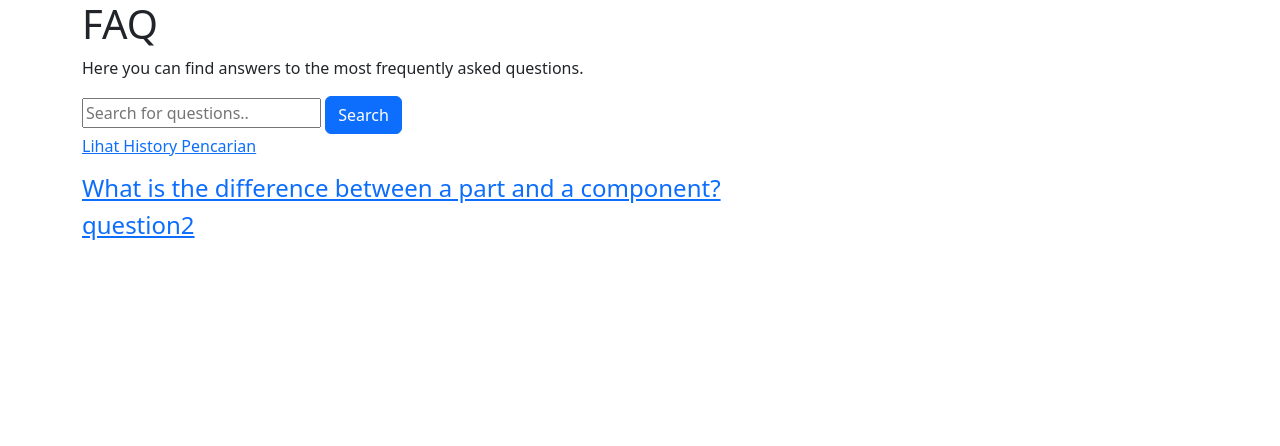
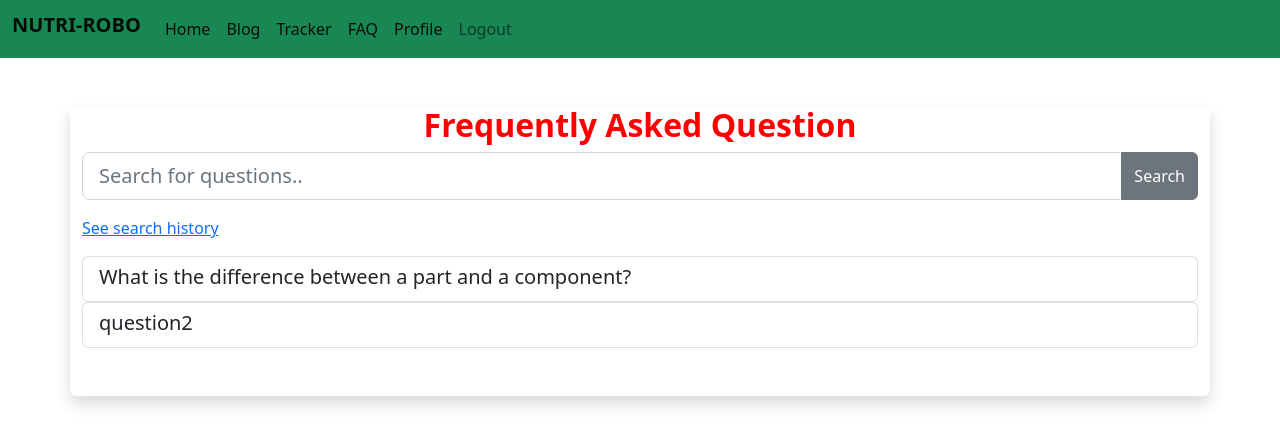
Before and after one commit to afiqilyasakmal/nutri-robo, a Django app: page /FAQ/ in a window 1280 px wide. Shown: the top 446 px of the page. Run offline with Django 4.2, Linux system fonts and the light colour scheme; data comes from the database, SQL or seed files in the repository.

Commit message:
tambahin css & harusnya udah

```diff
--- /dev/null
+++ b/partFAQ/static/css/mainPageFAQ.css
@@ -0,0 +1,4 @@
+/* give element with id title_main_page red */
+#title_main_page {
+    color: red;
+}
--- /dev/null
+++ b/partFAQ/static/css/showFAQSearchHistory.css
@@ -0,0 +1,3 @@
+#search_history{
+    color: red;
+}
--- /dev/null
+++ b/partFAQ/static/javascript/mainPageFAQ.js
@@ -0,0 +1,59 @@
+$(document).ready(() => {
+
+    // Mengirim request GET
+    $.getJSON("get_faq_content/", (data) => {
+
+        $.each(data, (key, value) => {
+            append_e = append_element(value);
+            $("#show_question").append(append_e);
+        });
+    });
+
+    // Mengirim request POST ketika tombol search diklik
+    $("#submit_search").click(() => {
+        if ($("#search_bar").val() != "") {
+            $("#show_question").empty();
+
+            search_input = $("#search_bar").val();
+            csrftoken = Cookies.get('csrftoken');
+
+            data_send = {
+                'search': search_input,
+                'csrfmiddlewaretoken': csrftoken
+            }
+
+            $.post('search/', data_send, (data) => {
+                $.each(data, (key, value) => {
+                    append_e = append_element(value);
+
+                    $("#show_question").append(append_e);
+                });
+            });
+        }
+        else {
+            $("#show_question").empty();
+            $.getJSON("get_faq_content/", (data) => {
+
+                $.each(data, (key, value) => {
+                    append_e = append_element(value);
+                    $("#show_question").append(append_e);
+                });
+            });
+        }
+    })
+
+});
+
+// Fungsi untuk mengatur tampilan Question yang mau ditampilkan
+append_element = (x) => {
+    result =
+    "<div class=\"list-group w-100\" >"+
+        "<a href=\""+x.pk+"/\"   class=\"list-group-item list-group-item-action\">"+
+            "<div class=\"d-flex w-100 justify-content-between\">"+
+                "<h5 class=\"mb-1\">"+x.fields.question+"</h5>"+
+            "</div>"+
+        "</a>"+
+    "</div>"
+
+    return result
+}
--- a/partFAQ/static/mainPageFAQ.js
+++ /dev/null
@@ -1,52 +0,0 @@
-$(document).ready(() => {
-
-    // Mengirim request GET
-    $.getJSON("get_faq_content/", (data) => {
-
-        $.each(data, (key, value) => {
-            append_element =
-            // "<div class='card'>"+
-            //     "<div class='card-header' id='heading" + value.pk + "'>"+
-            //         "<h5 class='mb-0'>"+
-            //             "<button class='btn btn-link' type='button' data-toggle='collapse' data-target='#collapse" + value.pk + "' aria-expanded='true' aria-controls='collapse" + value.pk + "'>" +
-            //                 value.question +
-            //             "</button>"+
-            //         "</h5>"+
-            //     "</div>"+
-            //     "<div id='collapse" + value.pk + "' class='collapse' aria-labelledby='heading" + value.pk + "' data-parent='#accordion'>"+
-            //         "<div class='card-body'>" +
-            //         value.answer +
-            //         "</div>"+
-            //     "</div>"+
-            // "</div>"
-            "<h4><a href=\""+value.pk+"\">"+value.fields.question+"</a></h4>";
-
-            $("#show_question").append(append_element);
-        });
-    });
-
-    $("#submit_search").click(() => {
-        if ($("#search_bar").val() != "") {
-            $("#show_question").empty();
-
-            search_input = $("#search_bar").val();
-            csrftoken = Cookies.get('csrftoken');
-
-            data_send = {
-                'search': search_input,
-                'csrfmiddlewaretoken': csrftoken
-            }
-
-            $.post('search/', data_send, (data) => {
-                $.each(data, (key, value) => {
-                    append_element =
-                    "<h4><a href=\""+value.pk+"\">"+value.fields.question+"</a></h4>";
-
-                    $("#show_question").append(append_element);
-                });
-            });
-        }
-    })
-
-
-});
--- /dev/null
+++ b/partFAQ/templates/htmlFAQConfiguration.html
@@ -0,0 +1,5 @@
+
+<link href="https://cdn.jsdelivr.net/npm/bootstrap@5.2.1/dist/css/bootstrap.min.css" rel="stylesheet" integrity="sha384-iYQeCzEYFbKjA/T2uDLTpkwGzCiq6soy8tYaI1GyVh/UjpbCx/TYkiZhlZB6+fzT" crossorigin="anonymous">
+
+<script src="https://ajax.googleapis.com/ajax/libs/jquery/3.6.0/jquery.min.js"></script>
+<script src="https://cdn.jsdelivr.net/npm/js-cookie@rc/dist/js.cookie.min.js"></script>
--- a/partFAQ/templates/mainPageFAQ.html
+++ b/partFAQ/templates/mainPageFAQ.html
@@ -1,53 +1,56 @@
 {% extends 'base.html' %}
 
 {% block meta %}
+{% include 'htmlFAQConfiguration.html' %}
 <title>FAQ</title>
 
 <!-- {% load static %} -->
-<script src="/static/mainPageFAQ.js"></script>
+<script src="/static/javascript/mainPageFAQ.js"></script>
+<script src="/static/javascript/searchFAQAutocomplete.js"></script>
+<link href="/static/css/mainPageFAQ.css" rel="stylesheet" >
 
 {% endblock meta %}
 
 {% block content %}
+<!-- show navbar -->
+{% include 'navbar.html' %}
+
+<div class="container bg-white rounded shadow mt-5" >
+    <div class="row">
+        <div class="col-md-12">
+
+            <div class="h2 text-center fw-bold " id="title_main_page">Frequently Asked Question</div>
+
+            <!-- menampilkan search bar -->
+            <div class="input-group mb-3">
+                <input class="form-control form-control-lg" type="text" id="search_bar" placeholder="Search for questions..">
+                <button type="button" class="btn btn-secondary" id = "submit_search" >Search</button>
+            </div>
+
+
+            <!-- meanmpilkan history search -->
+            <p><a href="{% url 'partFAQ:showFAQSearchHistory' %}">See search history</a></p>
+
+            <!-- menampilkan daftar-daftar FAQ -->
+
+            <div id="show_question">
+
+            </div>
+
+            <br></br>
+        </div>
+    </div>
+</div>
+
+
+<!--Make sure the form has the autocomplete function switched off:-->
+<!-- <form autocomplete="off" action="/action_page.php">
+    <div class="autocomplete" style="width:300px;">
+      <input id="myInput" type="text" name="myCountry" placeholder="Country">
+    </div>
+    <input type="submit">
+</form> -->
 
 
 
-<div class="container">
-    <div class="row">
-        <div class="col-md-12">
-            <h1>FAQ</h1>
-            <p>Here you can find answers to the most frequently asked questions.</p>
-
-            <!-- menampilkan search bar -->
-            <input type="text" id="search_bar" placeholder="Search for questions..">
-            <button type="button" class="btn btn-primary" id = "submit_search" >Search</button>
-
-            <!-- meanmpilkan history search -->
-            <p><a href="{% url 'partFAQ:showFAQSearchHistory' %}">Lihat History Pencarian</a></p>
-
-            <!-- menampilkan daftar-daftar FAQ -->
-            <div class="row">
-                <div class="col-md-12" id="show_question">
-                    <!-- <div class="panel-group" id="accordion" role="tablist>" aria-multiselectable="true">
-                        <div class="panel panel-default"> -->
-
-                            <!-- <div class="panel-heading" role="tab" id="heading{{faq.id}}">
-                                <h4 class="panel-title">
-                                    <a role="button" data-toggle="collapse" data-parent="#accordion" href="#collapse{{faq.id}}" aria-expanded="true" aria-controls="collapse{{faq.id}}">
-                                        {{faq.question}}
-                                    </a>
-                                </h4>
-                            </div> -->
-                            <!-- <div id="collapse{{faq.id}}" class="panel-collapse collapse" role="tabpanel" aria-labelledby="heading{{faq.id}}">
-                                <div class="panel-body">
-                                    {{faq.answer}}
-                                </div>
-                            </div> -->
-                        <!-- </div>
-                    </div> -->
-                </div>
-            </div>
-        </div>
-    </div>
-</div>
 {% endblock content %}
--- /dev/null
+++ b/partFAQ/templates/navbar.html
@@ -0,0 +1,33 @@
+<!-- Navigation Bar -->
+<nav class="navbar bg-success navbar-expand-sm ">
+    <div class="container-fluid">
+        <h1 class="navbar-brand"><b>NUTRI-ROBO</b></h1>
+        <button class="navbar-toggler" type="button" data-bs-toggle="collapse" data-bs-target="#navbarSupportedContent" aria-controls="navbarSupportedContent" aria-expanded="false" aria-label="Toggle navigation">
+            <span class="navbar-toggler-icon" color="green"></span>
+        </button>
+
+        <div class="collapse navbar-collapse" id="navbarSupportedContent">
+            <ul class="navbar-nav me-auto mb-2 mb-lg-0">
+                <li class="nav-item">
+                    <a class="nav-link active" href="">Home</a>
+                </li>
+                <li class="nav-item">
+                    <a class="nav-link active" href="">Blog</a>
+                </li>
+                <li class="nav-item">
+                    <a class="nav-link active" href="">Tracker</a>
+                </li>
+                <li class="nav-item">
+                    <a class="nav-link active" href="{% url 'partFAQ:mainPageFAQ' %}">FAQ</a>
+                </li>
+                <li class="nav-item">
+                    <a class="nav-link active" href="">Profile</a>
+                </li>
+                <li class="nav-item">
+                    <a class="nav-link" href="">Logout</a>
+                </li>
+            </ul>
+        </div>
+
+    </div>
+</nav>
--- a/partFAQ/urls.py
+++ b/partFAQ/urls.py
@@ -8,5 +8,6 @@ urlpatterns = [
     path('get_faq_content/', getFAQContent, name='getFAQContent'),
     path('<int:id>/', showFAQbyId, name='showFAQbyId'),
     path('search/', searchFAQ, name='searchFAQ'),
-    path('faq-search-history/', showFAQSearchHistory, name='showFAQSearchHistory')
+    path('faq-search-history/', showFAQSearchHistory, name='showFAQSearchHistory'),
+    path('faq-search-history/delete/', deleteFAQSearchHistory, name='deleteFAQSearchHistory')
 ]
--- a/partFAQ/views.py
+++ b/partFAQ/views.py
@@ -11,7 +11,6 @@ def mainPageFAQ(request):
 def getFAQContent(request):
     if request.method == 'GET':
         data = FAQContent.objects.all()
-        # print(data)
         return HttpResponse(serializers.serialize("json", data ), content_type="application/json")
 
 def showFAQbyId(request, id):
@@ -26,14 +25,18 @@ def searchFAQ(request):
         searched = request.POST.get('search')
         data = FAQContent.objects.filter(question__contains=searched)
 
-        # bikin history search
+        if (request.user.search_history.filter(search=searched).exists()):
+            # bikin history search
+            request.user.search_history.filter(search=searched).delete()
+
         form = SearchFAQForm(request.POST)
         if form.is_valid():
             print("form sudah valid")
             task = form.save(commit=False)
             task.user = request.user
             task.save()
-            return HttpResponse(serializers.serialize("json", data ), content_type="application/json")
+
+        return HttpResponse(serializers.serialize("json", data ), content_type="application/json")
 
     else:
 
@@ -44,4 +47,7 @@ def showFAQSearchHistory(request):
 
     return render(request, 'showFAQSearchHistory.html', {'data':data_history})
 
-# render searchFAQResult.html after POST request
+def deleteFAQSearchHistory(request):
+    data = request.user.search_history.all()
+    data.delete()
+    return redirect('partFAQ:showFAQSearchHistory')
--- a/templates/base.html
+++ b/templates/base.html
@@ -5,10 +5,7 @@
 <head>
   <meta charset="UTF-8">
   <meta name="viewport" content="width=device-width, initial-scale=1.0">
-  {% comment %} <link rel="stylesheet" href="{% static 'css/style.css' %}"> {% endcomment %}
-  <link href="https://cdn.jsdelivr.net/npm/bootstrap@5.2.1/dist/css/bootstrap.min.css" rel="stylesheet" integrity="sha384-iYQeCzEYFbKjA/T2uDLTpkwGzCiq6soy8tYaI1GyVh/UjpbCx/TYkiZhlZB6+fzT" crossorigin="anonymous">
-  <script src="https://ajax.googleapis.com/ajax/libs/jquery/3.6.0/jquery.min.js"></script>
-  <script src="https://cdn.jsdelivr.net/npm/js-cookie@rc/dist/js.cookie.min.js"></script>
+  <link rel="stylesheet" href="{% static 'css/style.css' %}">
 
   {% block meta %}
   {% endblock meta %}
```
Also changed, not shown: partFAQ/templates/searchFAQResult.html (deleted, +0 -14 lines), partFAQ/templates/showFAQSearchHistory.html (+19 -3 lines), partFAQ/templates/showFAQbyId.html (+18 -4 lines), partFAQ/static/images/logo.jpg (added).
